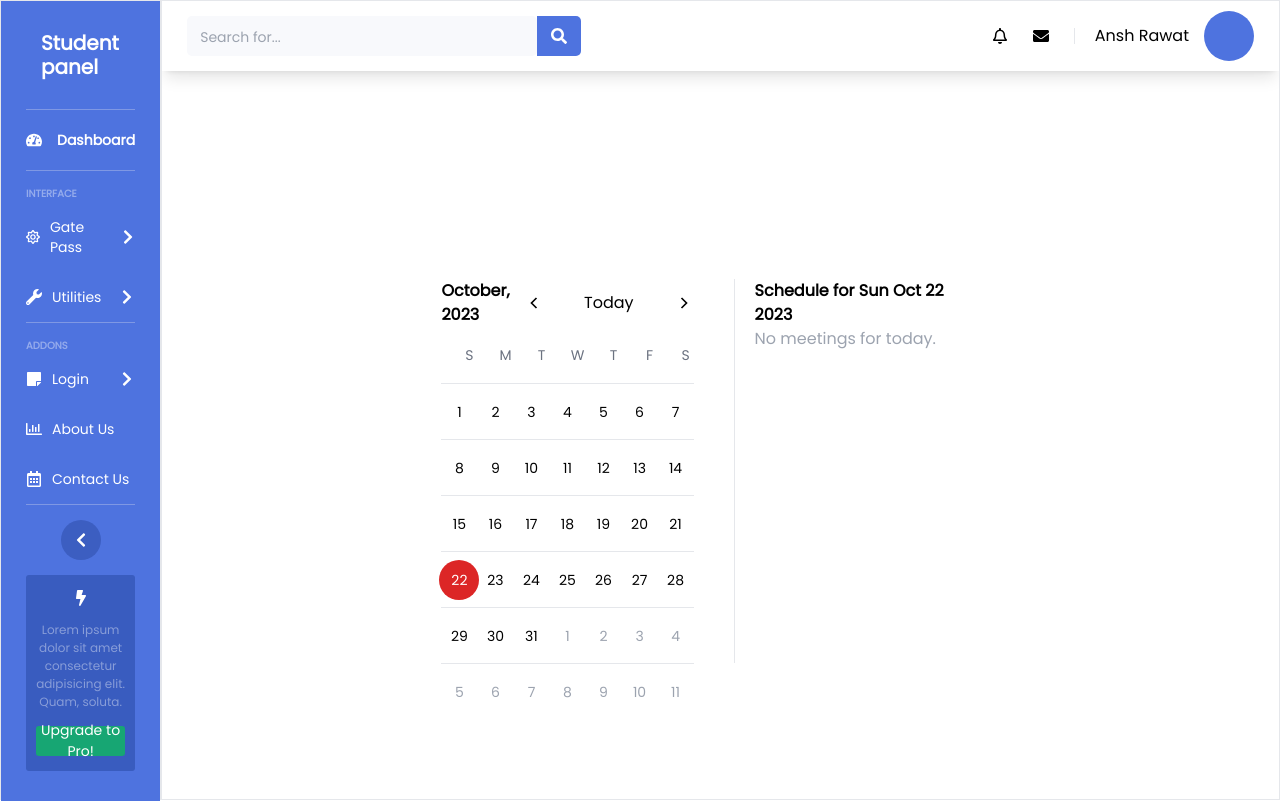
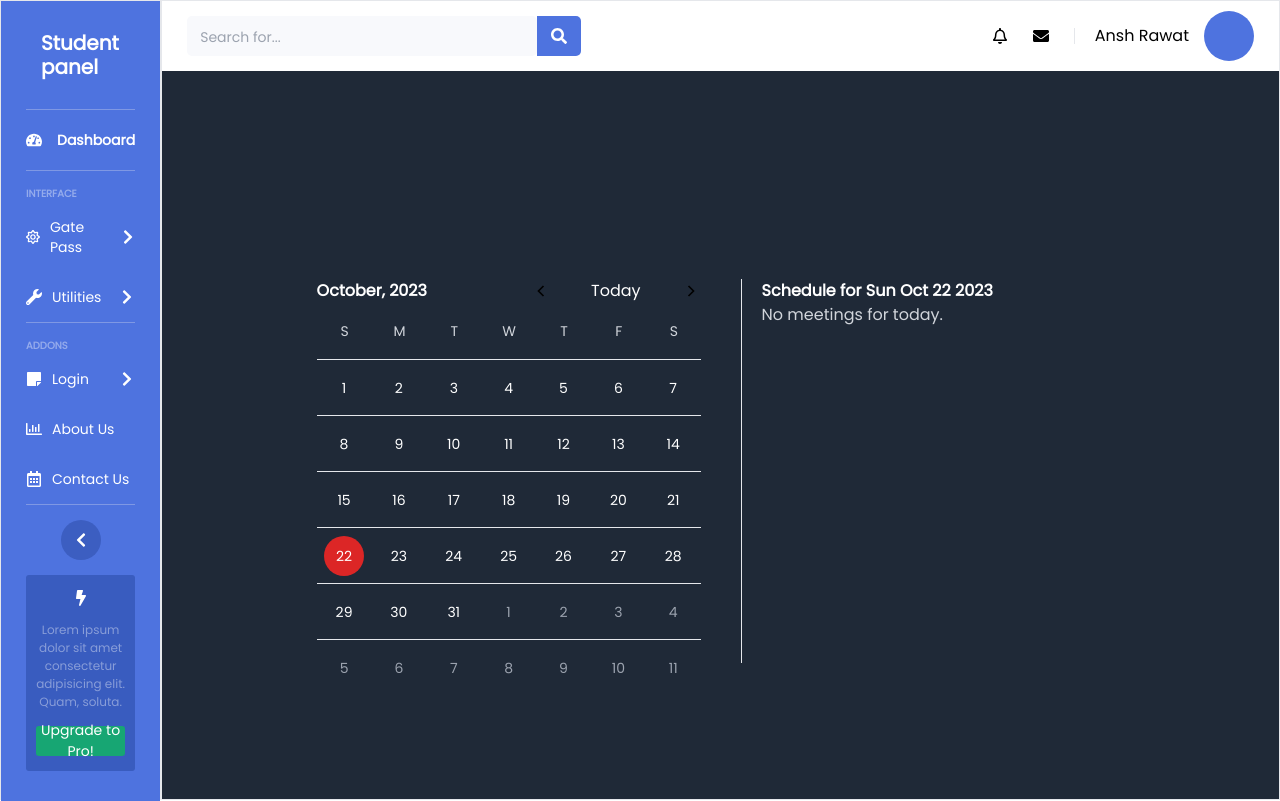
Before and after one commit to Aaryan87/Tailwind-College-Management, a React (Vite) app: page /student-dashboard/calendar in a window 1280 px wide. Built offline with nearby package versions, Linux system fonts and the light colour scheme.

Commit message:
implemented dark mode in remaining pages

```diff
--- a/src/Staff/Index1.jsx
+++ b/src/Staff/Index1.jsx
@@ -6,18 +6,18 @@ import StaffList from './StaffList';
 const Index1 = () => {
   return (
     <Provider store={store_1}>
-      <div className="bg-gray-100 min-h-screen flex flex-col items-center justify-start pb-2">
+      <div className="bg-[#090909] min-h-screen flex flex-col items-center justify-start pb-2">
         <header className="bg-blue-500 text-white py-4 w-full text-center">
           <h1 className="text-2xl font-bold">Staff Management</h1>
         </header>
         <div className="container mx-auto p-4">
           <div className="grid grid-cols-1 sm:grid-cols-2 gap-4">
-            <div className="bg-white p-4 shadow-md rounded-lg">
-              <h2 className="text-xl font-semibold mb-4">Add Staff</h2>
+            <div className="bg-gray-900 p-4 shadow-md rounded-lg">
+              <h2 className="text-xl font-semibold mb-4 text-white">Add Staff</h2>
               <StaffForm />
             </div>
-            <div className="bg-white p-4 shadow-md rounded-lg max-h-[460px] overflow-y-auto">
-              <h2 className="text-xl font-semibold mb-4">Staff List</h2>
+            <div className="bg-gray-900 p-4 shadow-md rounded-lg max-h-[460px] overflow-y-auto">
+              <h2 className="text-xl font-semibold mb-4 text-white">Staff List</h2>
               <StaffList />
             </div>
           </div>
--- a/src/Staff/StaffList.jsx
+++ b/src/Staff/StaffList.jsx
@@ -73,14 +73,14 @@ function StaffList() {
   };
 
   return (
-    <div className="mt-4 p-4">
+    <div className="mt-4 p-4 bg-gray-800 rounded-lg">
       <div className="mb-4">
         <input
           type="text"
           placeholder="Search by name"
           value={searchQuery}
           onChange={(e) => setSearchQuery(e.target.value)}
-          className="w-full p-2 border rounded-lg mb-2"
+          className="w-full p-2 border rounded-lg mb-2 bg-gray-600 text-white"
         />
         <button
           onClick={() => setSearchQuery("")}
@@ -93,7 +93,7 @@ function StaffList() {
         {filteredStaff.map((staffMember) => (
           <li
             key={staffMember.id}
-            className="p-4 bg-white shadow-md rounded-lg"
+            className="p-4 bg-white/75 shadow-md rounded-lg "
           >
             <div className="text-lg font-semibold">
               Name: {staffMember.name}
--- a/src/Student/Index.jsx
+++ b/src/Student/Index.jsx
@@ -7,18 +7,18 @@ import StudentList from './StudentList';
 const Index = () => {
   return (
     <Provider store={store}>
-      <div className="bg-gray-100 min-h-screen flex flex-col items-center justify-start pb-2">
+      <div className="bg-[#090909] min-h-screen flex flex-col items-center justify-start pb-2">
         <header className="bg-blue-500 text-white py-4 w-full text-center">
           <h1 className="text-2xl font-bold">Student Management</h1>
         </header>
         <div className="container mx-auto p-4">
           <div className="grid grid-cols-1 sm:grid-cols-2 gap-4">
-            <div className="bg-white p-4 shadow-md rounded-lg">
-              <h2 className="text-xl font-semibold mb-4">Add Student</h2>
+            <div className="bg-gray-900 p-4 shadow-md rounded-lg">
+              <h2 className="text-xl text-white font-semibold mb-4">Add Student</h2>
               <StudentForm />
             </div>
-            <div className="bg-white p-4 shadow-md rounded-lg max-h-[460px] overflow-y-auto">
-              <h2 className="text-xl font-semibold mb-4">Student List</h2>
+            <div className="bg-gray-800 p-4 shadow-md rounded-lg max-h-[460px] overflow-y-auto">
+              <h2 className="text-xl font-semibold mb-4 text-white">Student List</h2>
               <StudentList />
             </div>
           </div>
--- a/src/Student/StudentList.jsx
+++ b/src/Student/StudentList.jsx
@@ -84,7 +84,7 @@ function StudentList() {
           placeholder="Search by name"
           value={searchQuery}
           onChange={(e) => setSearchQuery(e.target.value)}
-          className="w-full p-2 border rounded-lg mb-2"
+          className="w-full p-2 border rounded-lg mb-2 bg-gray-600 text-white"
         />
         <button
           onClick={() => setSearchQuery("")}
@@ -96,7 +96,7 @@ function StudentList() {
 
       <div className="grid grid-cols-1 sm:grid-cols-1 md:grid-cols-2 lg:grid-cols-3 gap-4">
         {filteredStudents.map((student) => (
-          <div key={student.id} className="p-4 bg-white shadow-md rounded-lg">
+          <div key={student.id} className="p-4 bg-white/75 shadow-md rounded-lg">
             <div className="text-lg font-semibold">Name: {student.name}</div>
             <div className="text-gray-600">
               Address: {student.address.substring(0, 10)}...
--- a/src/calendar/cn_output.jsx
+++ b/src/calendar/cn_output.jsx
@@ -9,22 +9,26 @@ export default function Calendar() {
   const currentDate = dayjs();
   const [today, setToday] = useState(currentDate);
   const [selectDate, setSelectDate] = useState(currentDate);
+
+  // Enable dark mode
+  const isDarkMode = true;
+
   return (
-		<div className="flex gap-10 sm:divide-x justify-center sm:w-1/2 mx-auto  h-screen items-center sm:flex-row flex-col">
-			<div className="w-96 h-96 ">
+    <div className={`flex gap-10 sm:divide-x justify-center mx-auto h-screen items-center sm:flex-row flex-col ${isDarkMode ? "bg-gray-800" : ""}`}>
+      <div className={`w-96 h-96 ${isDarkMode ? "dark:bg-gray-800 text-white" : "bg-white"}`}>
         <div className="flex justify-between items-center">
           <h1 className="select-none font-semibold">
             {months[today.month()]}, {today.year()}
           </h1>
-					<div className="flex gap-10 items-center ">
+          <div className="flex gap-10 items-center">
             <GrFormPrevious
-							className="w-5 h-5 cursor-pointer hover:scale-105 transition-all"
+              className={`w-5 h-5 cursor-pointer hover:scale-105 transition-all ${isDarkMode ? "text-white" : ""}`}
               onClick={() => {
                 setToday(today.month(today.month() - 1));
               }}
             />
             <h1
-							className=" cursor-pointer hover:scale-105 transition-all"
+              className={`cursor-pointer hover:scale-105 transition-all ${isDarkMode ? "text-white" : ""}`}
               onClick={() => {
                 setToday(currentDate);
               }}
@@ -32,30 +36,26 @@ export default function Calendar() {
               Today
             </h1>
             <GrFormNext
-							className="w-5 h-5 cursor-pointer hover:scale-105 transition-all"
+              className={`w-5 h-5 cursor-pointer hover:scale-105 transition-all ${isDarkMode ? "text-white" : ""}`}
               onClick={() => {
                 setToday(today.month(today.month() + 1));
               }}
             />
           </div>
         </div>
-				<div className="grid grid-cols-7 ">
-					{days.map((day, index) => {
-						return (
+        <div className="grid grid-cols-7">
+          {days.map((day, index) => (
             <h1
               key={index}
-								className="text-sm text-center h-14 w-14 grid place-content-center text-gray-500 select-none"
+              className={`text-sm text-center h-14 w-14 grid place-content-center select-none ${isDarkMode ? "text-gray-300" : "text-gray-500"}`}
             >
               {day}
             </h1>
-						);
-					})}
+          ))}
         </div>
 
-				<div className=" grid grid-cols-7 ">
-					{generateDate(today.month(), today.year()).map(
-						({ date, currentMonth, today }, index) => {
-							return (
+        <div className="grid grid-cols-7">
+          {generateDate(today.month(), today.year()).map(({ date, currentMonth, today }, index) => (
             <div
               key={index}
               className="p-2 text-center h-14 grid place-content-center text-sm border-t"
@@ -63,15 +63,8 @@ export default function Calendar() {
               <h1
                 className={cn(
                   currentMonth ? "" : "text-gray-400",
-											today
-												? "bg-red-600 text-white"
-												: "",
-											selectDate
-												.toDate()
-												.toDateString() ===
-												date.toDate().toDateString()
-												? "bg-black text-white"
-												: "",
+                  today ? "bg-red-600 text-white" : "",
+                  selectDate.toDate().toDateString() === date.toDate().toDateString() ? "bg-black text-white" : "",
                   "h-10 w-10 rounded-full grid place-content-center hover:bg-black hover:text-white transition-all cursor-pointer select-none"
                 )}
                 onClick={() => {
@@ -81,16 +74,16 @@ export default function Calendar() {
                 {date.date()}
               </h1>
             </div>
-							);
-						}
-					)}
+          ))}
         </div>
       </div>
-			<div className="h-96 w-96 sm:px-5">
-				<h1 className=" font-semibold">
+      <div className={`h-96 w-96 sm:px-5 ${isDarkMode ? "dark:bg-gray-800 text-white" : "bg-white"}`}>
+        <h1 className="font-semibold">
           Schedule for {selectDate.toDate().toDateString()}
         </h1>
-				<p className="text-gray-400">No meetings for today.</p>
+        <p className={`${isDarkMode ? "text-gray-300" : "text-gray-400"}`}>
+          No meetings for today.
+        </p>
       </div>
     </div>
   );
```
Also changed, not shown: src/Last-Pages/ContactUs.jsx (+6 -6 lines), src/Staff/StaffForm.jsx (+8 -8 lines), src/Student/StudentForm.jsx (+7 -7 lines). Lines whose indentation alone changed are shown as unchanged.
